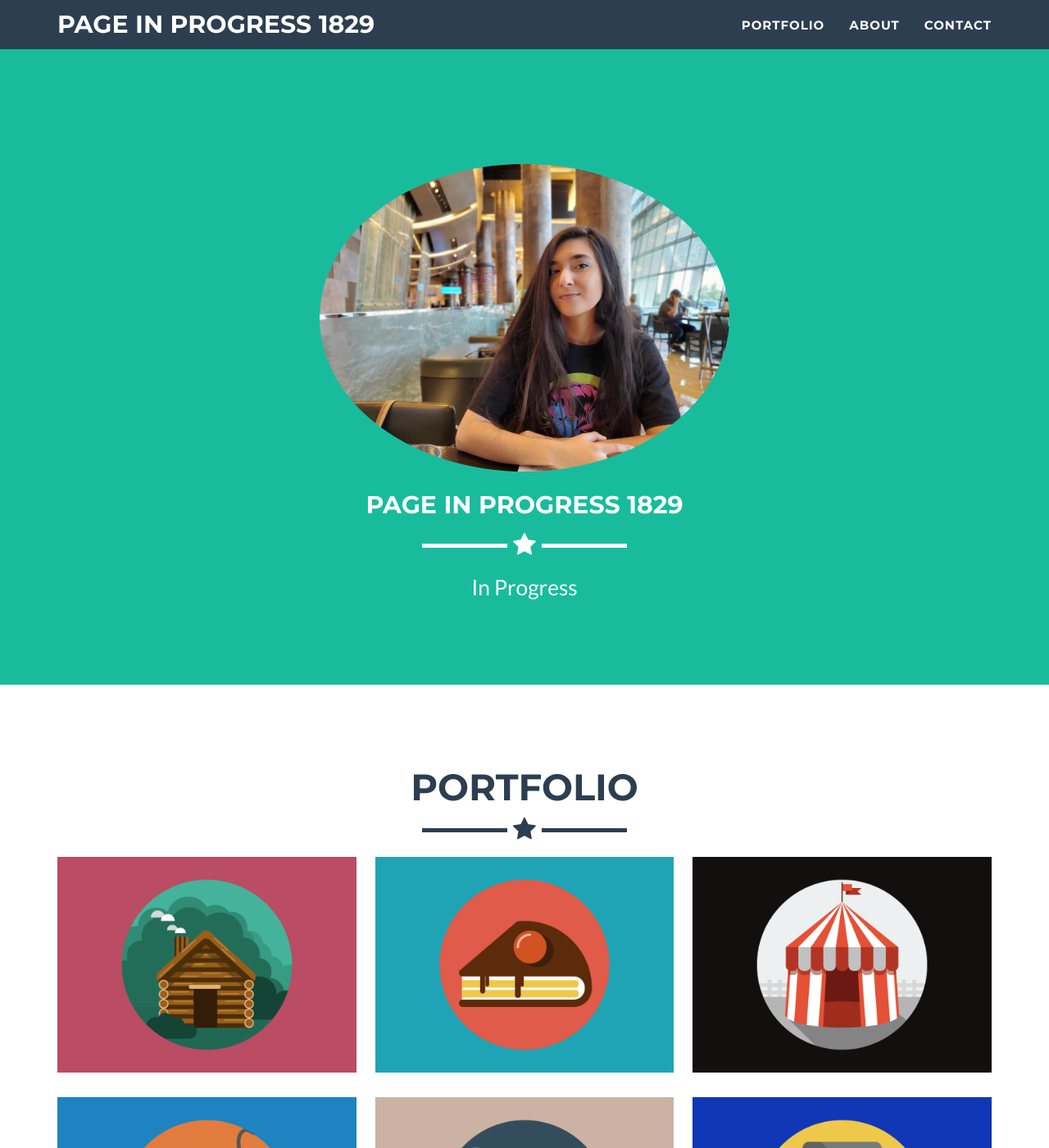
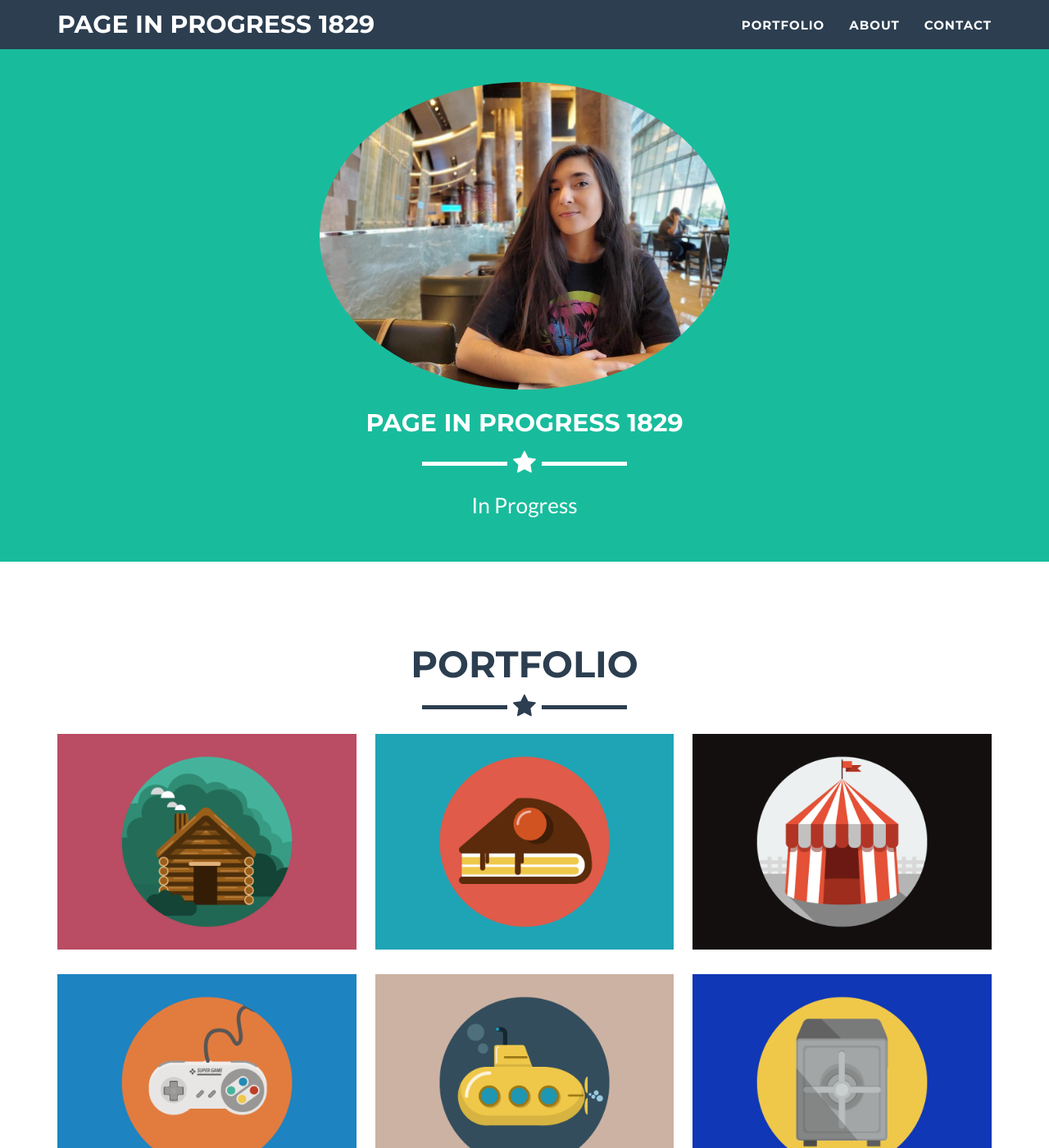
Before and after one commit to ash-chin/ash-chin.github.io, a Jekyll site: the page built from _posts/2014-07-18-project-1.markdown, in a window 1280 px wide and 1400 px high. Shown: the whole window at 82% size. Built offline with Jekyll 4.4.1, drawn with Linux system fonts in a browser that asks for light colours.

Commit message:
updated lines 114,115
updated media header .container padding-top from 200px to 100px and bottom from 100px to 50px

```diff
--- a/_includes/css/main.css
+++ b/_includes/css/main.css
@@ -111,8 +111,8 @@ header .intro-text .skills {
 
 @media(min-width:768px) {
     header .container {
-        padding-top: 200px;
-        padding-bottom: 100px;
+        padding-top: 100px;
+        padding-bottom: 50px;
     }
 
     header .intro-text .name {
```
